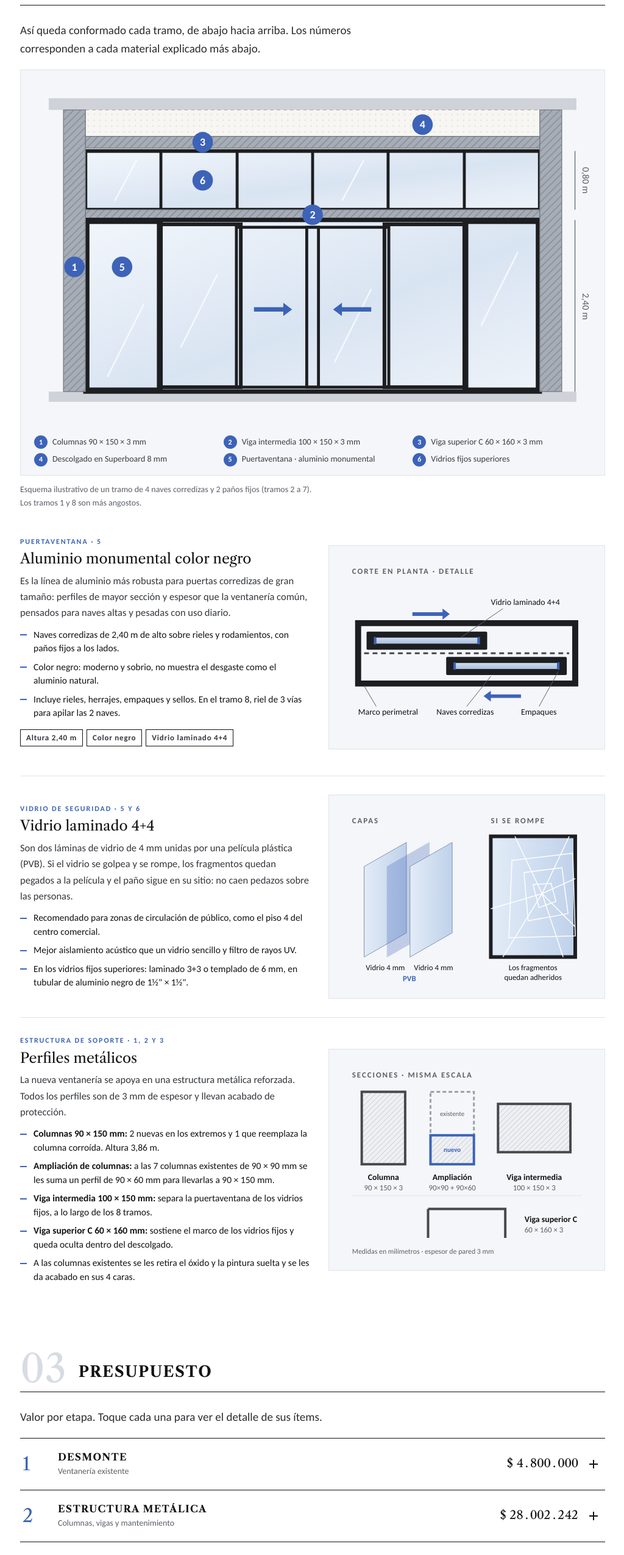
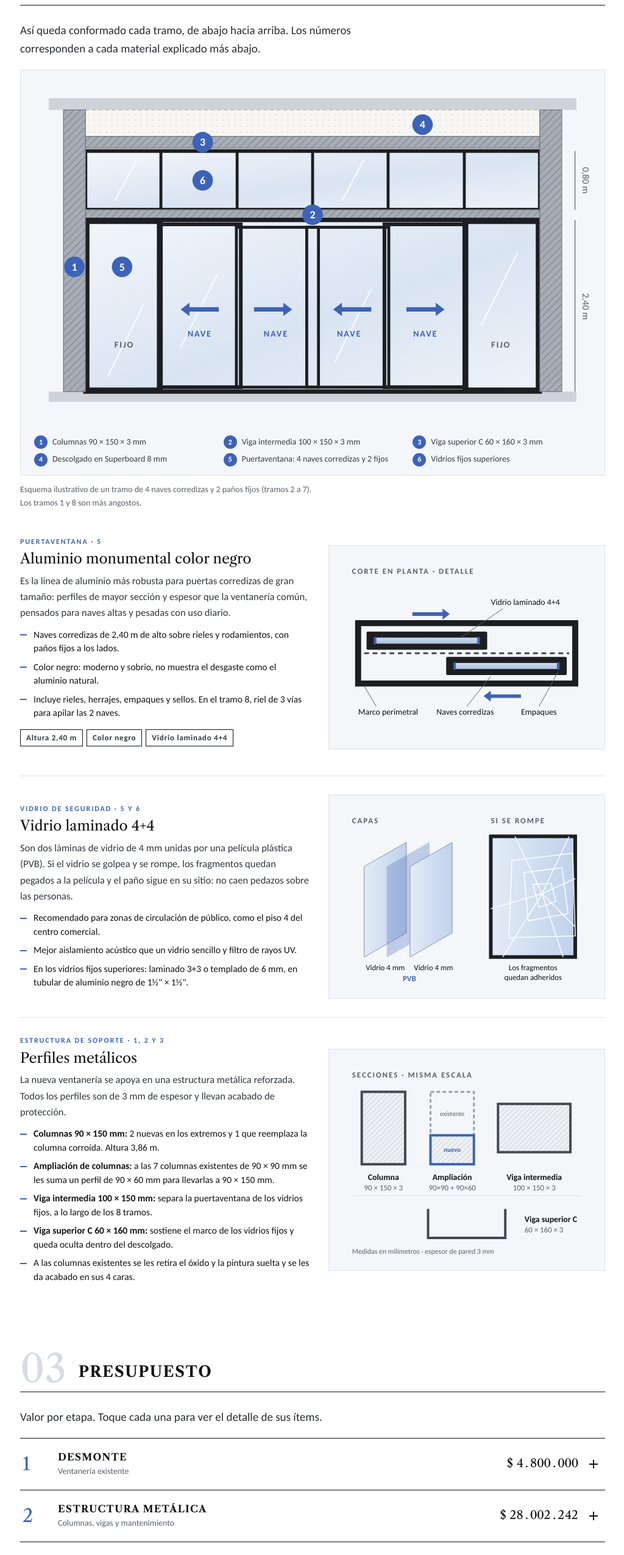
Before and after one commit to inturagrupoconstructor-crypto/intura-web, a plain HTML site: page propuestas/victoria-ventaneria-piso4/index.html in a window 1280 px wide. Shown: the part 1720-4270 px from the top of the page at 61% size, without its empty margins (127-1151 px from the left). Drawn offline with nearby package versions, Linux system fonts and the light colour scheme; a web font is replaced by a local one.

Commit message:
cambios2

```diff
--- a/propuestas/victoria-ventaneria-piso4/index.html
+++ b/propuestas/victoria-ventaneria-piso4/index.html
@@ -340,7 +340,11 @@ p{max-width:68ch}
           </g>
           <g stroke="#fff" stroke-width="2" opacity=".75"><line x1="100" y1="400" x2="150" y2="300"/><line x1="200" y1="360" x2="250" y2="260"/><line x1="410" y1="380" x2="460" y2="280"/><line x1="610" y1="330" x2="660" y2="230"/><line x1="110" y1="160" x2="140" y2="104"/><line x1="420" y1="160" x2="450" y2="104"/></g>
           <!-- flechas corredizas -->
-          <g fill="#3d63b8"><path d="M300 305h40v-6l12 9-12 9v-6h-40z"/><path d="M460 305h-40v-6l-12 9 12 9v-6h40z"/></g>
+          <g fill="#3d63b8"><path d="M300 305h40v-6l12 9-12 9v-6h-40z"/><path d="M460 305h-40v-6l-12 9 12 9v-6h40z"/><path d="M252 305h-40v-6l-12 9 12 9v-6h40z"/><path d="M508 305h40v-6l12 9-12 9v-6h-40z"/></g>
+          <g font-family="Carlito, Calibri, sans-serif" font-size="12" font-weight="700" letter-spacing="1.5" text-anchor="middle">
+            <text x="123" y="360" fill="#5b6068">FIJO</text><text x="637" y="360" fill="#5b6068">FIJO</text>
+            <text x="226" y="345" fill="#3d63b8">NAVE</text><text x="330" y="345" fill="#3d63b8">NAVE</text><text x="430" y="345" fill="#3d63b8">NAVE</text><text x="534" y="345" fill="#3d63b8">NAVE</text>
+          </g>
           <!-- columnas -->
           <rect x="40" y="36" width="30" height="384" fill="url(#hs)" stroke="#6e747d"/>
           <rect x="690" y="36" width="30" height="384" fill="url(#hs)" stroke="#6e747d"/>
@@ -365,7 +369,7 @@ p{max-width:68ch}
           <span><i>2</i>Viga intermedia 100 × 150 × 3 mm</span>
           <span><i>3</i>Viga superior C 60 × 160 × 3 mm</span>
           <span><i>4</i>Descolgado en Superboard 8 mm</span>
-          <span><i>5</i>Puertaventana · aluminio monumental</span>
+          <span><i>5</i>Puertaventana: 4 naves corredizas y 2 fijos</span>
           <span><i>6</i>Vidrios fijos superiores</span>
         </div>
       </div>
@@ -488,7 +492,7 @@ p{max-width:68ch}
             </g>
             <!-- viga C 60x160 acostada -->
             <g transform="translate(146 246)">
-              <path d="M0 0 H128 V48 M0 0 V48" fill="none" stroke="#45484e" stroke-width="4"/>
+              <path d="M0 0 V48 H128 V0" fill="none" stroke="#45484e" stroke-width="4"/>
               <text x="160" y="22" font-family="Carlito, Calibri, sans-serif" font-size="14" font-weight="700" fill="#121314">Viga superior C</text>
               <text x="160" y="39" font-family="Carlito, Calibri, sans-serif" font-size="13" fill="#5b6068">60 × 160 × 3</text>
             </g>
@@ -518,7 +522,7 @@ p{max-width:68ch}
         <div class="row"><span class="lbl">Saldo · 50 %</span><span class="v">$ 87.505.121</span><span class="w">Contra entrega, al finalizar el trabajo</span></div>
       </div>
       <div class="cnd">
-        <div class="card"><h3>Tiempos de entrega</h3><p>Fecha de inicio estimada: [por definir]</p><p>Fecha de entrega estimada: [por definir]</p></div>
+        <div class="card"><h3>Tiempo de ejecución</h3><p><b style="font-family:var(--serif);font-weight:400;font-size:30px;line-height:1">45 días hábiles</b></p><p>Incluye el tiempo de fabricación de la ventanería.</p><p>Fecha de inicio estimada: [por definir]</p></div>
         <div class="card"><h3>Importante</h3><p>El material desmontado se dispone en el sótano 1 y el Superboard existente en el parqueadero. No incluye retiro fuera del centro comercial.</p><p>El valor de la propuesta es neto, libre de retenciones; si el cliente debe practicar alguna retención, esta se asume adicional al valor pactado.</p></div>
       </div>
     </section>
@@ -527,7 +531,7 @@ p{max-width:68ch}
       <p class="lead">Quedamos atentos a cualquier inquietud o ajuste que consideren pertinente. Agradecemos la oportunidad y esperamos aportar nuestro conocimiento técnico al desarrollo de su proyecto.</p>
       <div class="sign">
         <div><img src="img/firma.png" alt="Firma de Daniel García Tamayo"><div class="name">Daniel García Tamayo</div><div class="role">Ingeniero Civil · M.P. 66202-331568<br>Director de Proyectos · Intura Grupo Constructor SAS</div></div>
-        <div class="contact"><a href="tel:+573104261875">310 426 1875</a><a href="mailto:dgarcia.civil@gmail.com">dgarcia.civil@gmail.com</a><a href="mailto:gerencia@inturagrupoconstructor.com">gerencia@inturagrupoconstructor.com</a><span>@ingdanielgarciat · @inturagrupoconstructor</span></div>
+        <div class="contact"><a href="tel:+573104261875">310 426 1875</a><a href="mailto:gerencia@inturagrupoconstructor.com">gerencia@inturagrupoconstructor.com</a><span>@ingdanielgarciat · @inturagrupoconstructor</span></div>
       </div>
       <a class="dl dl-close" href="docs/Cotizacion_Ventaneria_Piso4_Victoria.pdf" target="_blank" rel="noopener" download><svg width="16" height="16" viewBox="0 0 16 16" aria-hidden="true"><path d="M8 1.5v9M4 7l4 4 4-4M2 14.5h12" fill="none" stroke="currentColor" stroke-width="1.8"/></svg>Cotización en PDF</a>
       <a class="web" href="https://www.inturagrupoconstructor.com" target="_blank" rel="noopener">www.inturagrupoconstructor.com <span aria-hidden="true">→</span></a>
```
Also changed, not shown: 1 other file.
